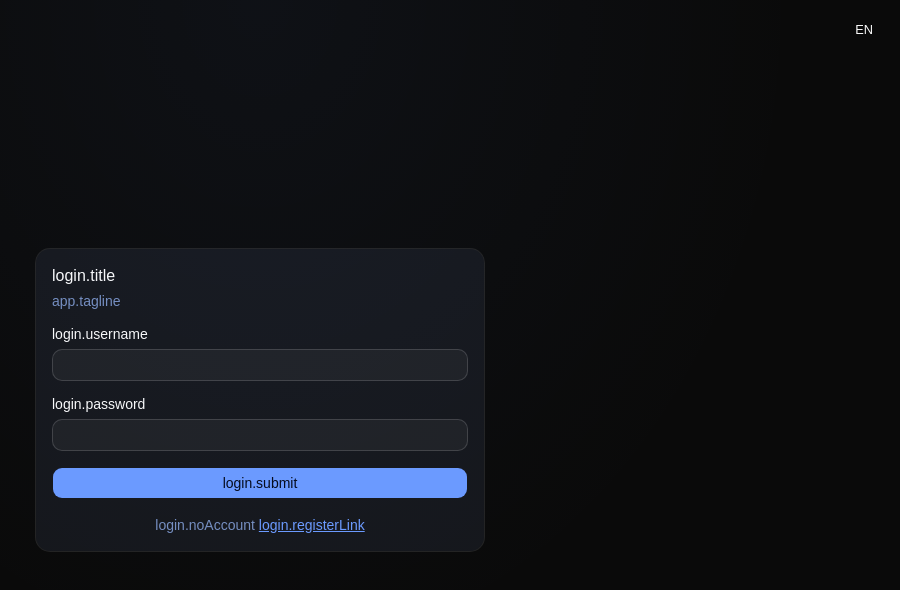
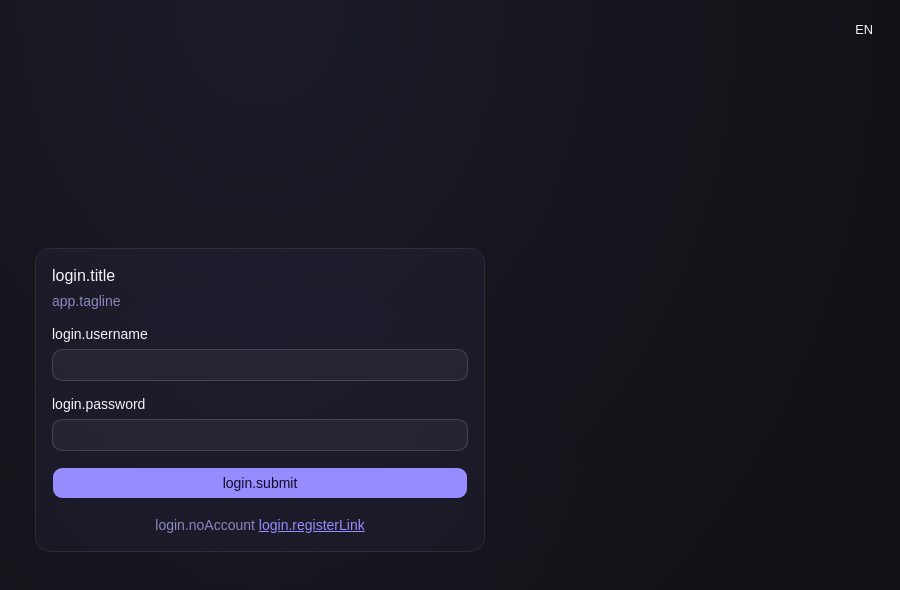
Before and after one commit to VitekHub/cipher-note, a React (Vite) app: page /login in a window 1280 px wide. Shown: the top 590 px of the page, without its empty margins (380-1280 px from the left). Built offline with nearby package versions, Linux system fonts and the light colour scheme; no server answers; what i18next-resources-to-backend would draw is missing.

Commit message:
feat: refine color system - shift to indigo-violet hue, lighten dark background, add layout gradients

```diff
--- a/src/app/layouts/ProtectedLayout.tsx
+++ b/src/app/layouts/ProtectedLayout.tsx
@@ -40,7 +40,7 @@ function ProtectedLayout() {
       {/* Right column: header + main */}
       <div className="flex min-w-0 flex-1 flex-col">
         {/* Header */}
-        <header className="flex h-14 items-center justify-between border-b px-4">
+        <header className="bg-muted/30 flex h-14 items-center justify-between border-b px-4">
           <div className="flex items-center gap-2">
             {/* Mobile hamburger menu */}
             <Sheet open={sidebarOpen} onOpenChange={setSidebarOpen}>
--- a/src/app/layouts/PublicLayout.tsx
+++ b/src/app/layouts/PublicLayout.tsx
@@ -4,7 +4,8 @@ import { LanguageSwitcher } from '@/shared/ui/nav/LanguageSwitcher'
 function PublicLayout() {
   return (
     <div className="bg-background text-foreground relative min-h-screen overflow-hidden">
-      <div className="pointer-events-none absolute inset-0 bg-[radial-gradient(ellipse_at_top,_var(--color-primary)_0,_transparent_60%)] opacity-5" />
+      <div className="pointer-events-none absolute inset-0 bg-[radial-gradient(ellipse_at_top,_var(--color-primary)_0,_transparent_70%)] opacity-[0.08]" />
+      <div className="pointer-events-none absolute inset-0 bg-[radial-gradient(ellipse_at_bottom,_var(--color-primary)_0,_transparent_50%)] opacity-[0.03]" />
       <div className="fixed top-4 right-4 z-50">
         <LanguageSwitcher />
       </div>
--- a/src/app/styles/globals.css
+++ b/src/app/styles/globals.css
@@ -51,70 +51,70 @@
 :root {
   --background: oklch(1 0 0);
   --foreground: oklch(0.145 0 0);
-  --card: oklch(1 0 0);
+  --card: oklch(0.995 0.005 285);
   --card-foreground: oklch(0.145 0 0);
-  --popover: oklch(1 0 0);
+  --popover: oklch(0.995 0.005 285);
   --popover-foreground: oklch(0.145 0 0);
-  --primary: oklch(0.4 0.16 264);
+  --primary: oklch(0.4 0.17 285);
   --primary-foreground: oklch(0.985 0 0);
-  --secondary: oklch(0.97 0.005 264);
-  --secondary-foreground: oklch(0.25 0.12 264);
-  --muted: oklch(0.96 0.008 264);
-  --muted-foreground: oklch(0.5 0.08 264);
-  --accent: oklch(0.96 0.01 264);
-  --accent-foreground: oklch(0.25 0.12 264);
-  --destructive: oklch(0.577 0.245 27.325);
+  --secondary: oklch(0.97 0.006 285);
+  --secondary-foreground: oklch(0.3 0.12 285);
+  --muted: oklch(0.96 0.008 285);
+  --muted-foreground: oklch(0.5 0.08 285);
+  --accent: oklch(0.96 0.012 300);
+  --accent-foreground: oklch(0.3 0.12 285);
+  --destructive: oklch(0.577 0.245 20);
   --border: oklch(0.922 0 0);
   --input: oklch(0.922 0 0);
-  --ring: oklch(0.55 0.14 264);
-  --chart-1: oklch(0.55 0.16 264);
+  --ring: oklch(0.55 0.15 285);
+  --chart-1: oklch(0.55 0.17 285);
   --chart-2: oklch(0.55 0.14 300);
   --chart-3: oklch(0.6 0.14 190);
   --chart-4: oklch(0.6 0.14 150);
   --chart-5: oklch(0.65 0.15 70);
   --radius: 0.625rem;
-  --sidebar: oklch(0.985 0.005 264);
+  --sidebar: oklch(0.995 0.006 285);
   --sidebar-foreground: oklch(0.145 0 0);
-  --sidebar-primary: oklch(0.4 0.16 264);
+  --sidebar-primary: oklch(0.4 0.17 285);
   --sidebar-primary-foreground: oklch(0.985 0 0);
-  --sidebar-accent: oklch(0.96 0.01 264);
-  --sidebar-accent-foreground: oklch(0.25 0.12 264);
+  --sidebar-accent: oklch(0.96 0.012 300);
+  --sidebar-accent-foreground: oklch(0.3 0.12 285);
   --sidebar-border: oklch(0.922 0 0);
-  --sidebar-ring: oklch(0.55 0.14 264);
+  --sidebar-ring: oklch(0.55 0.15 285);
 }
 
 .dark {
-  --background: oklch(0.145 0 0);
+  --background: oklch(0.18 0.01 285);
   --foreground: oklch(0.985 0 0);
-  --card: oklch(0.205 0.01 264);
+  --card: oklch(0.205 0.02 285);
   --card-foreground: oklch(0.985 0 0);
-  --popover: oklch(0.205 0.01 264);
+  --popover: oklch(0.205 0.02 285);
   --popover-foreground: oklch(0.985 0 0);
-  --primary: oklch(0.7 0.16 264);
-  --primary-foreground: oklch(0.15 0.04 264);
-  --secondary: oklch(0.269 0.03 264);
+  --primary: oklch(0.7 0.17 285);
+  --primary-foreground: oklch(0.15 0.04 285);
+  --secondary: oklch(0.269 0.03 285);
   --secondary-foreground: oklch(0.985 0 0);
-  --muted: oklch(0.269 0.02 264);
-  --muted-foreground: oklch(0.65 0.08 264);
-  --accent: oklch(0.269 0.03 264);
+  --muted: oklch(0.269 0.02 285);
+  --muted-foreground: oklch(0.65 0.08 285);
+  --accent: oklch(0.28 0.03 300);
   --accent-foreground: oklch(0.985 0 0);
-  --destructive: oklch(0.704 0.191 22.216);
+  --destructive: oklch(0.704 0.191 20);
   --border: oklch(1 0 0 / 10%);
   --input: oklch(1 0 0 / 15%);
-  --ring: oklch(0.55 0.15 264);
-  --chart-1: oklch(0.7 0.16 264);
+  --ring: oklch(0.55 0.15 285);
+  --chart-1: oklch(0.7 0.17 285);
   --chart-2: oklch(0.7 0.14 300);
   --chart-3: oklch(0.7 0.14 190);
   --chart-4: oklch(0.65 0.14 150);
   --chart-5: oklch(0.75 0.15 70);
-  --sidebar: oklch(0.205 0.02 264);
+  --sidebar: oklch(0.205 0.025 285);
   --sidebar-foreground: oklch(0.985 0 0);
-  --sidebar-primary: oklch(0.488 0.243 264.376);
+  --sidebar-primary: oklch(0.488 0.25 285);
   --sidebar-primary-foreground: oklch(0.985 0 0);
-  --sidebar-accent: oklch(0.269 0.03 264);
+  --sidebar-accent: oklch(0.28 0.03 300);
   --sidebar-accent-foreground: oklch(0.985 0 0);
   --sidebar-border: oklch(1 0 0 / 10%);
-  --sidebar-ring: oklch(0.55 0.15 264);
+  --sidebar-ring: oklch(0.55 0.15 285);
 }
 
 @layer base {
```
